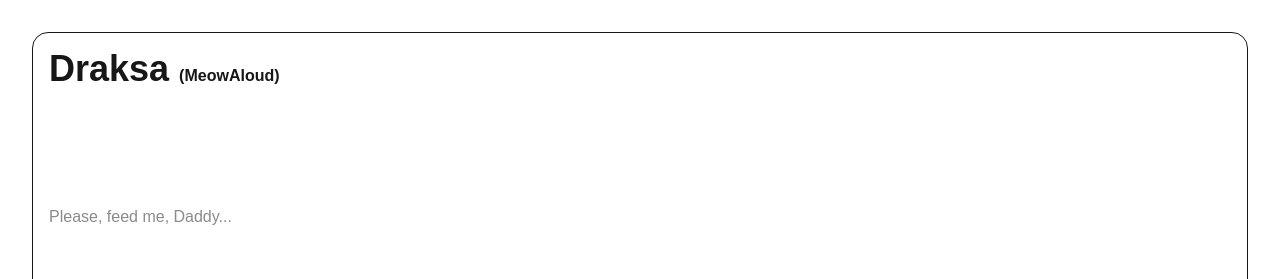
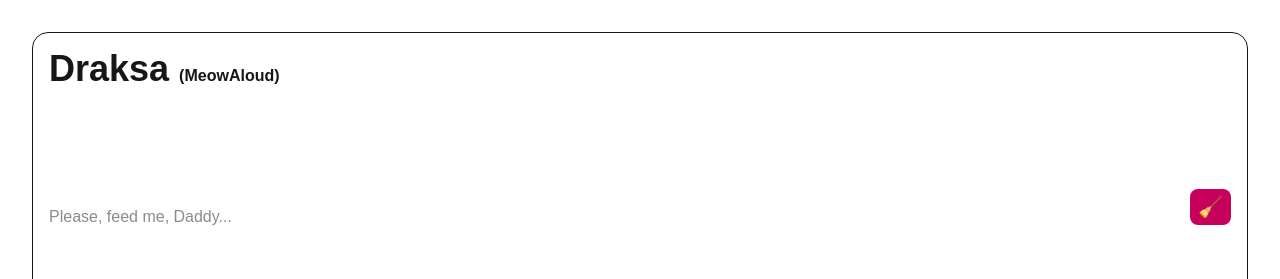
Before and after one commit to KostiantynO/draksa, a Next.js app: page / in a window 1280 px wide. Shown: the top 279 px of the page. Built offline with nearby package versions, Linux system fonts and the light colour scheme.

Commit message:
feat: :sparkles: add clear button
I bring her `lanDyshy 🌸` - a beautiful flowers,  that in old draconic mean 'an act of care and compassion for your loved ones'

```diff
--- /dev/null
+++ b/src/draksa/cumponents/MeowAloud/ClearButton.tsx
@@ -0,0 +1,17 @@
+// src\draksa\cumponents\MeowAloud\ClearButton.tsx
+'use client';
+
+import { lanDyshy } from '@/draksa/voice/lanDyshy';
+
+export const ClearButton = () => {
+  return (
+    <button
+      name="youMayBreatheForASec"
+      type="button"
+      className="absolute top-0 right-0 cursor-pointer self-end rounded-lg bg-pink-700 px-2 py-1 text-xl font-semibold text-white transition-opacity duration-210 hover:bg-pink-800"
+      onClick={lanDyshy}
+    >
+      🧹
+    </button>
+  );
+};
--- /dev/null
+++ b/src/draksa/voice/lanDyshy.ts
@@ -0,0 +1,8 @@
+// src\draksa\voice\lanDyshy.ts
+'use client';
+
+import { mood } from '@/draksa/perf/mood/mood';
+
+export const lanDyshy = () => {
+  mood.throat.putInMeYour('');
+};
```
